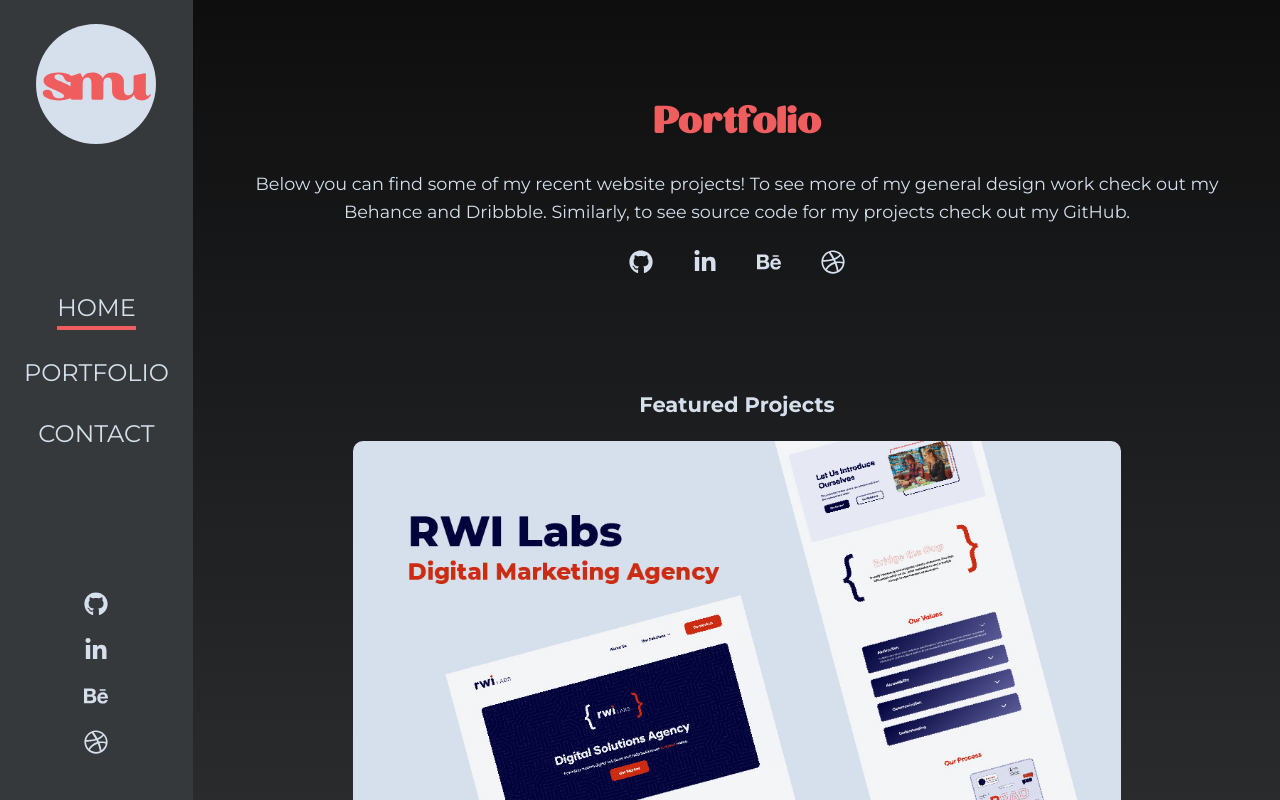
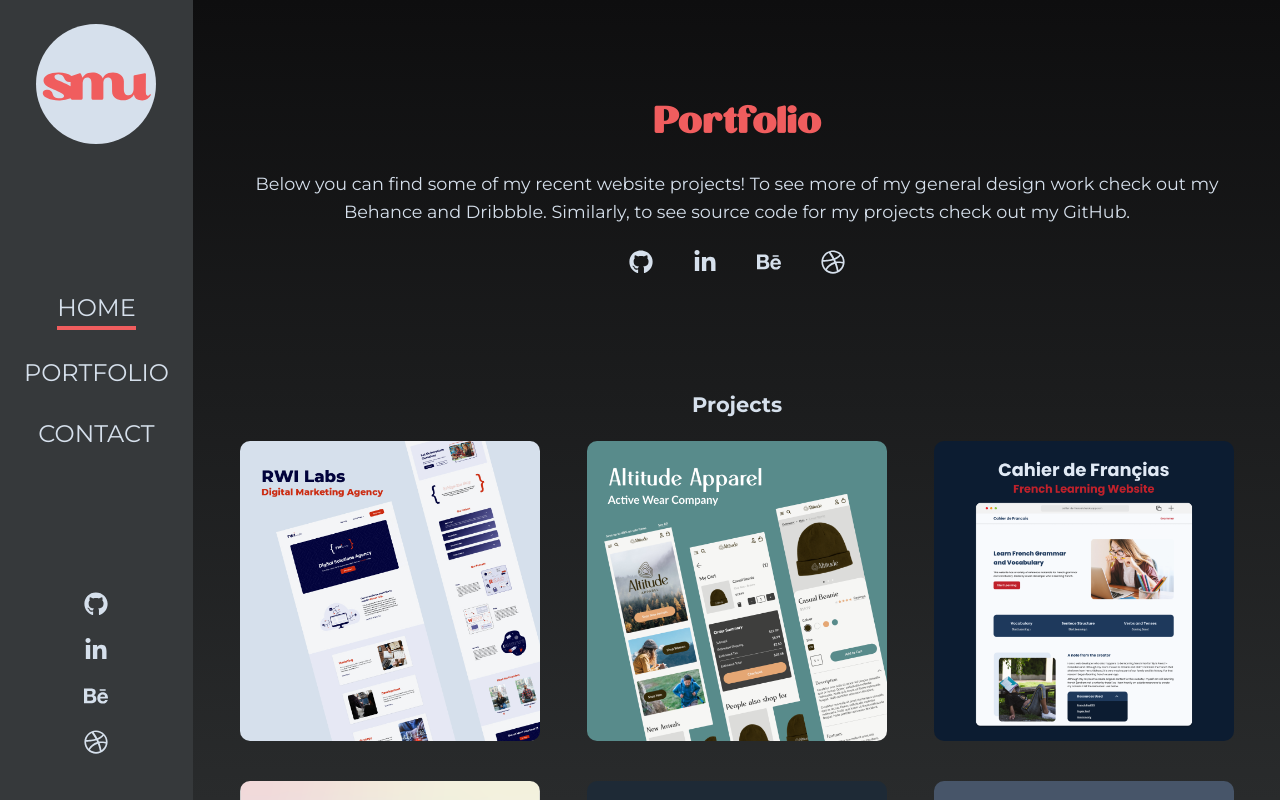
Before and after one commit to samurwin/samurwin.github.io, a React (Create React App) app: page /portfolio in a window 1280 px wide. Shown: the top 800 px of the page. Built offline with nearby package versions, Linux system fonts and the light colour scheme.

Commit message:
portfolio page update

```diff
--- a/src/App.js
+++ b/src/App.js
@@ -10,7 +10,7 @@
 import Project from './pages/Project';
 import Altitude from './pages/Altitude'
 
-import { projectInfo } from './assets/projectInfo'
+import { projectInfo, rwi, altitudeApparel } from './assets/projectInfo'
 import ScrollToTop from './components/ScrollToTop';
 
 function App() {
@@ -28,7 +28,7 @@
             <Route exact path='/' component={Home} />
 
             <Route exact path='/portfolio'>
-              <Portfolio projects={projectInfo} />
+              <Portfolio projects={projectInfo} rwi={rwi} altitudeApparel={altitudeApparel} />
             </Route>
 
             <Route exact path='/contact'>
--- a/src/assets/projectInfo.js
+++ b/src/assets/projectInfo.js
@@ -172,7 +172,8 @@
             name: 'NextJs',
             icon: <SiNextdotjs color='#d6e0ec' className="techIcon" />
         }
-    ]
+    ],
+    path: "/portfolio/rwi-case-study"
 }
 
 const altitudeApparel = {
@@ -196,7 +197,8 @@
             name: "Figma",
             icon: <SiFigma color='#d6e0ec' className="techIcon" />
         }
-    ]
+    ],
+    path: "/portfolio/altitude-apparel"
 }
 
 const socialLinksAll = [
--- a/src/pages/Portfolio.js
+++ b/src/pages/Portfolio.js
@@ -8,7 +8,8 @@
 import altitudeThumbnail from '../assets/images/altitude-thumbnail.png'
 import Socials from '../components/Socials';
 
-function Portfolio({projects}) {
+function Portfolio({projects, rwi, altitudeApparel}) {
+
 
     return (
         <div className="wrapper">
@@ -28,7 +29,7 @@
             </div>
           </section>
 
-          <section className="sectionSpacing container max800">
+          {/* <section className="sectionSpacing container max800">
             <h3 className="text-secondary text-center">Featured Projects</h3>
             <Link to='/portfolio/rwi-case-study'>
               <div
@@ -74,11 +75,33 @@
                 </div>
               </div>
             </Link>
-          </section>
+          </section> */}
 
           <section className="container sectionSpacing">
             <h3 className="text-secondary text-center">Projects</h3>
             <div className="my-4 flex-row gapLg justify-space-between align-center max1000 mx-auto">
+            <Link to={rwi.path} className="mx-auto cursorPointer">
+                  <div
+                    className="projectImg"
+                    style={{
+                      backgroundImage: `url(${rwi.bannerImg})`,
+                      backgroundSize: 'cover',
+                      backgroundPosition: 'center'
+                    }}
+                    >
+                  </div>
+                </Link>
+                <Link to={altitudeApparel.path} className="mx-auto cursorPointer">
+                  <div
+                    className="projectImg"
+                    style={{
+                      backgroundImage: `url(${altitudeApparel.bannerImg})`,
+                      backgroundSize: 'cover',
+                      backgroundPosition: 'center'
+                    }}
+                    >
+                  </div>
+                </Link>
               {projects.map((project) => (
                   <Link to={project.path} key={project.title} className="mx-auto cursorPointer">
                     <div
--- a/src/pages/portfolio.css
+++ b/src/pages/portfolio.css
@@ -23,6 +23,11 @@
     border-radius: 10px;
     margin-left: auto;
     margin-right: auto;
+    transition: transform 0.5s ease;
+}
+
+.projectImg:hover {
+    transform: scale(1.05);
 }
 
 .projectImg img {
```
